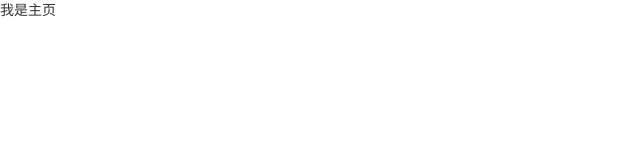
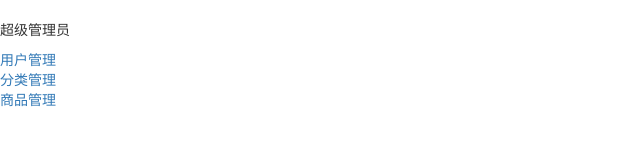
Before and after one commit to fight1991/letao, a website: page public/back01/index.html in a window 1280 px wide. Shown: the whole page, without its empty margins (0-640 px from the left). Drawn offline with Linux system fonts and the light colour scheme.

Commit message:
主页页面结构初始化

```diff
--- a/public/back01/css/common.css
+++ b/public/back01/css/common.css
@@ -1,3 +1,17 @@
+/* 公共样式 */
+ul,ol {
+    list-style: none;
+    padding: 0;
+    margin:0;
+}
+a:link,
+a:visited,
+a:hover,
+a:active {
+    text-decoration: none;
+}
+/* 登陆页面 */
+
 .bd_bg {
     background-color: #222D32;
 }
@@ -9,3 +23,6 @@
     line-height: 45px;
     font-size: 20px;
 }
+/* 主页侧边栏 */
+
+    /* background-color: #222D32; */
--- a/public/back01/index.html
+++ b/public/back01/index.html
@@ -7,9 +7,24 @@
     <title>Document</title>
     <link rel="stylesheet" href="./libs/bootstrap/css/bootstrap.css">
     <link rel="stylesheet" href="./libs/bootstrap-validator/css/bootstrapValidator.css">
+    <link rel="stylesheet" href="./css/common.css">
 </head>
 <body>
-    <div>我是主页</div>
+    <!-- 左侧菜单栏 -->
+    <div class="lt_aside">
+        <div class="branch"></div>
+        <div class="user">
+            <img src="#" alt="">
+            <p>超级管理员</p>
+        </div>
+        <div class="nav">
+            <ul>
+                <li><a href="#">用户管理</a></li>
+                <li><a href="#">分类管理</a></li>
+                <li><a href="#">商品管理</a></li>
+            </ul>
+        </div>
+    </div>
 
     <script src="./libs/jquery/jquery.js"></script>
     <script src="./libs/bootstrap/js/bootstrap.js"></script>
```
